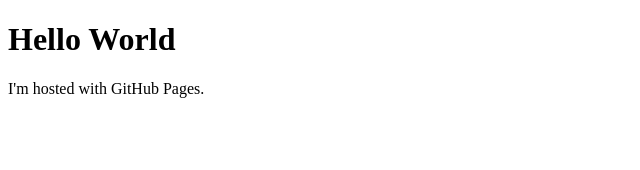
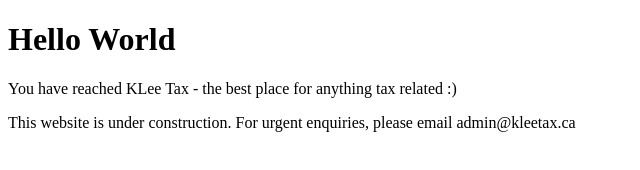
Before and after one commit to AppleSilicon1/AppleSilicon1, a plain HTML site: page index.html in a window 1280 px wide. Shown: the whole page, without its empty margins (0-640 px from the left). Drawn offline with Linux system fonts and the light colour scheme.

Commit message:
Update Index

```diff
--- a/index.html
+++ b/index.html
@@ -2,6 +2,7 @@
 <html>
 <body>
 <h1>Hello World</h1>
-<p>I'm hosted with GitHub Pages.</p>
+<p>You have reached KLee Tax - the best place for anything tax related :) </p>
+<p>This website is under construction. For urgent enquiries, please email admin@kleetax.ca</p>
 </body>
 </html>
```
